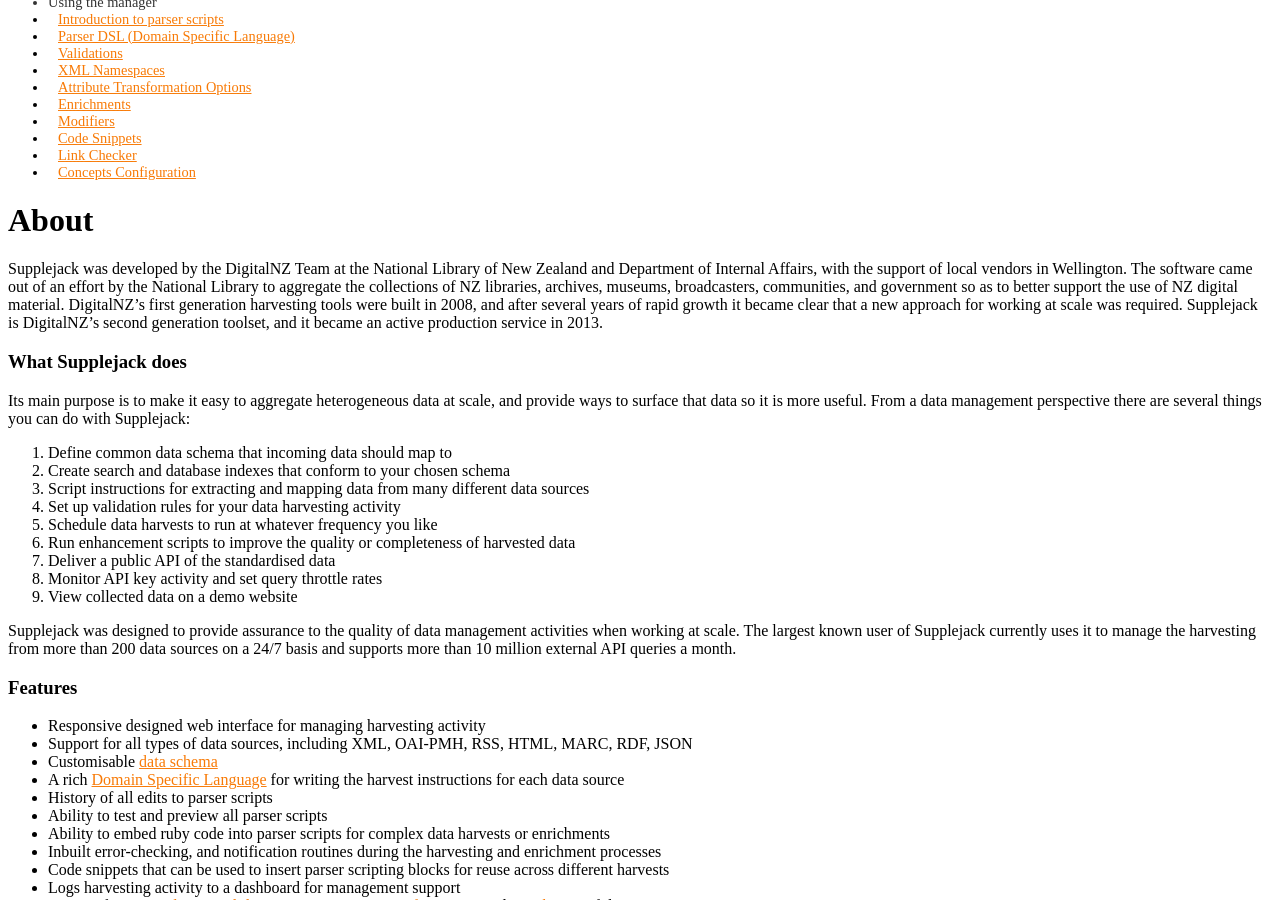
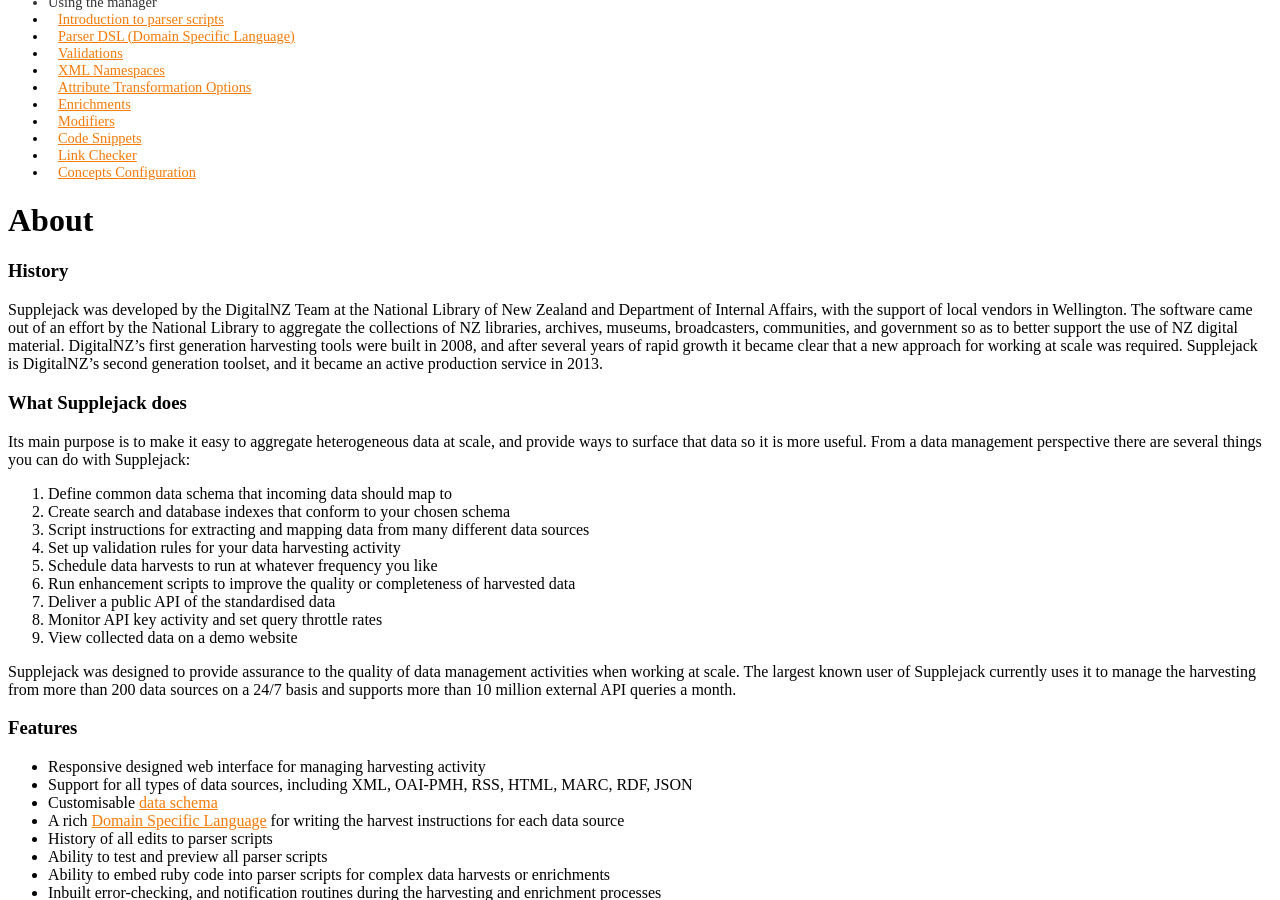
Before and after one commit to DigitalNZ/supplejack, a Jekyll site: the page built from about.md, in a window 1280 px wide and 900 px high, scrolled down 501 px. Built offline with Jekyll 4.4.1, drawn with Linux system fonts in a browser that asks for light colours; Markdown is read by kramdown in place of the engine named in the settings; a style sheet for code colours, icons or effects is not loaded.

Commit message:
Update about.md

```diff
--- a/about.md
+++ b/about.md
@@ -3,6 +3,8 @@
 title: About
 category: supplejack
 ---
+
+### History
 
 Supplejack was developed by the DigitalNZ Team at the National Library of New Zealand and Department of Internal Affairs, with the support of local vendors in Wellington. The software came out of an effort by the National Library to aggregate the collections of NZ libraries, archives, museums, broadcasters, communities, and government so as to better support the use of NZ digital material. DigitalNZ's first generation harvesting tools were built in 2008, and after several years of rapid growth it became clear that a new approach for working at scale was required. Supplejack is DigitalNZ's second generation toolset, and it became an active production service in 2013.
 
```
